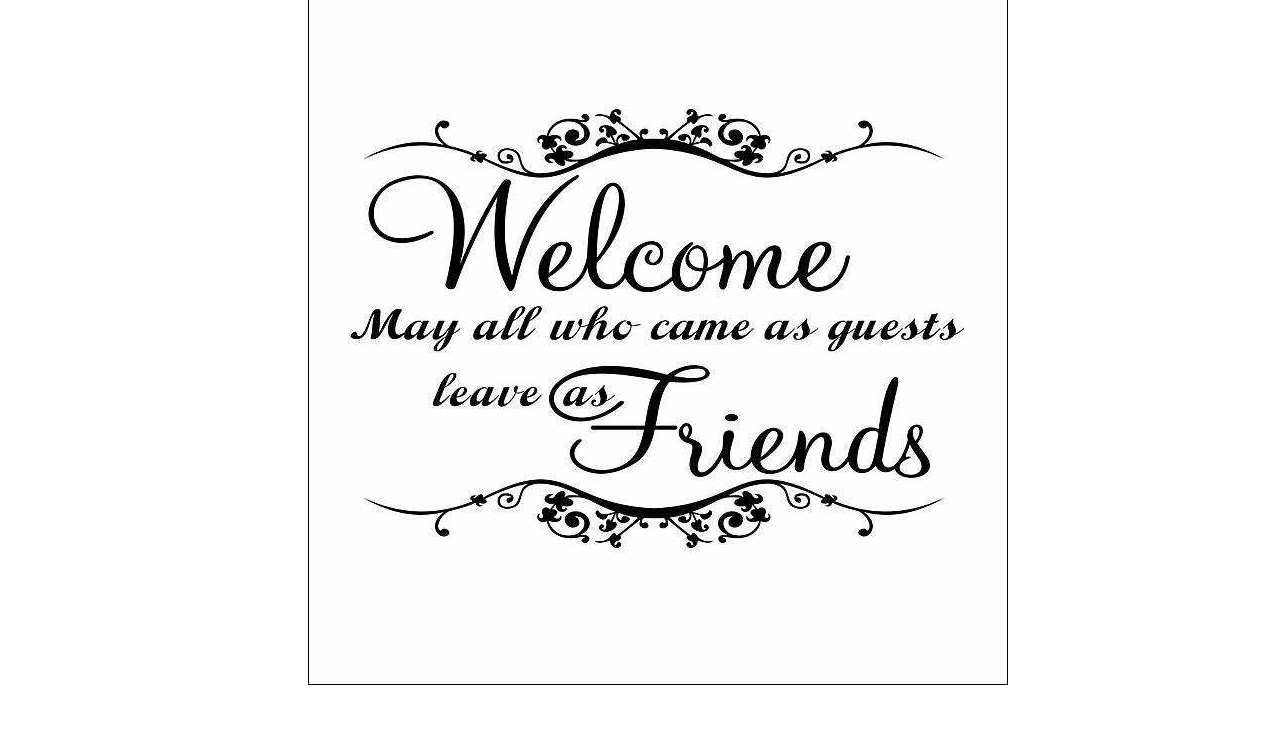
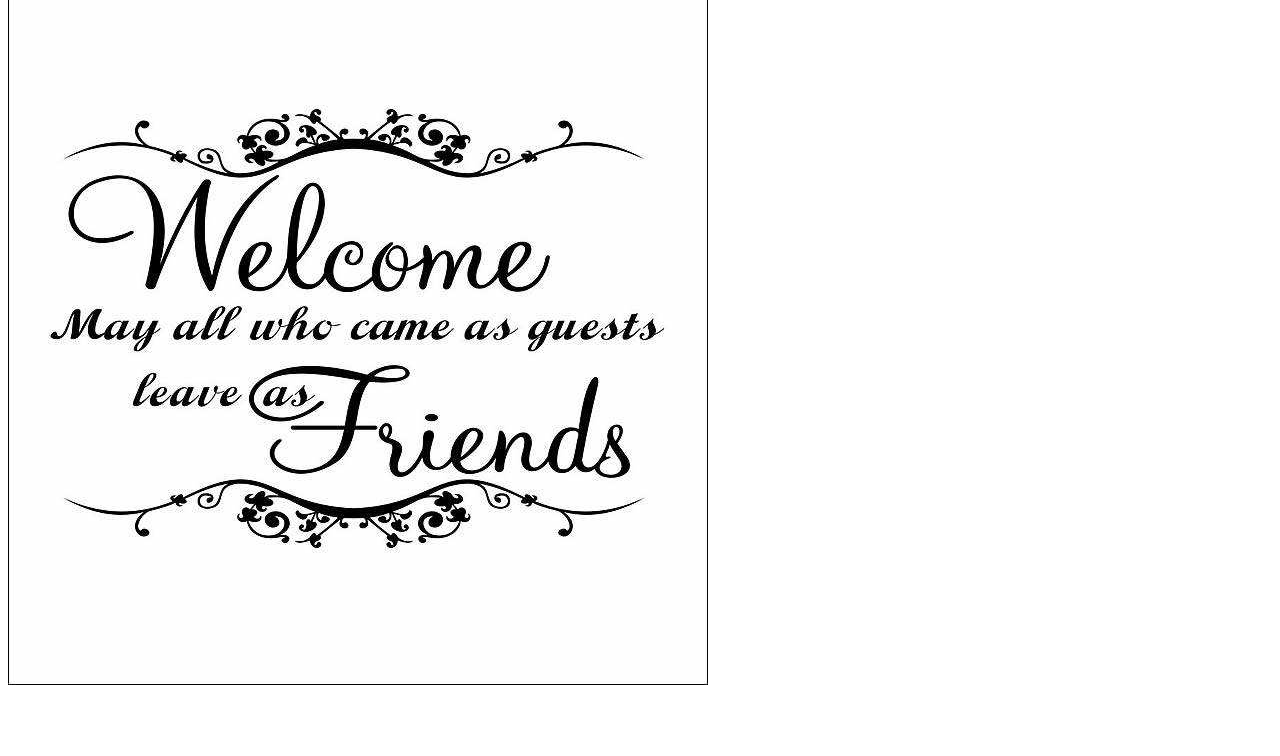
Before and after one commit to changvijay/Vijaystore, a plain HTML site: page index.html in a window 1280 px wide. Shown: the part 334-1090 px from the top of the page. Drawn offline with Linux system fonts and the light colour scheme.

Commit message:
add location

```diff
--- a/index.html
+++ b/index.html
@@ -17,7 +17,7 @@
         <a style="font-size:50px;padding:10px"href="about as.html">About as</a>
         <a style="font-size:50px;padding:10px"href="location.html">Content</a>
       </div>
-      <img style="padding-left :300px; text-align: center;"src="images/wellcome.jpg">
+      <img style="text-align: center;"src="images/wellcome.jpg">
     <br>
     <p style="font-size:70px;background-color: blue; font-family: initial;padding:50px;border:solid;border-color: black; color:rgb(231, 64, 13)">the vijay store working time is 6:00 am to 8:30 pm </p>
 
```
